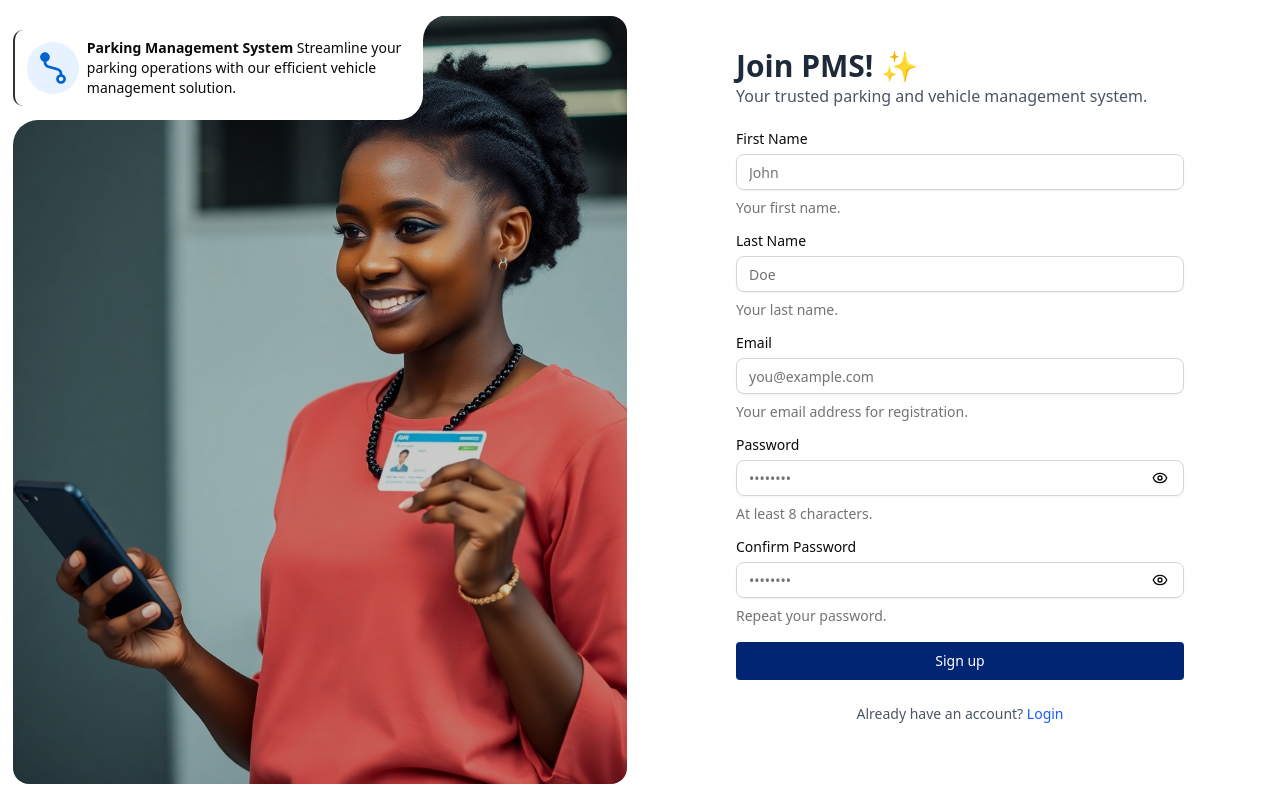
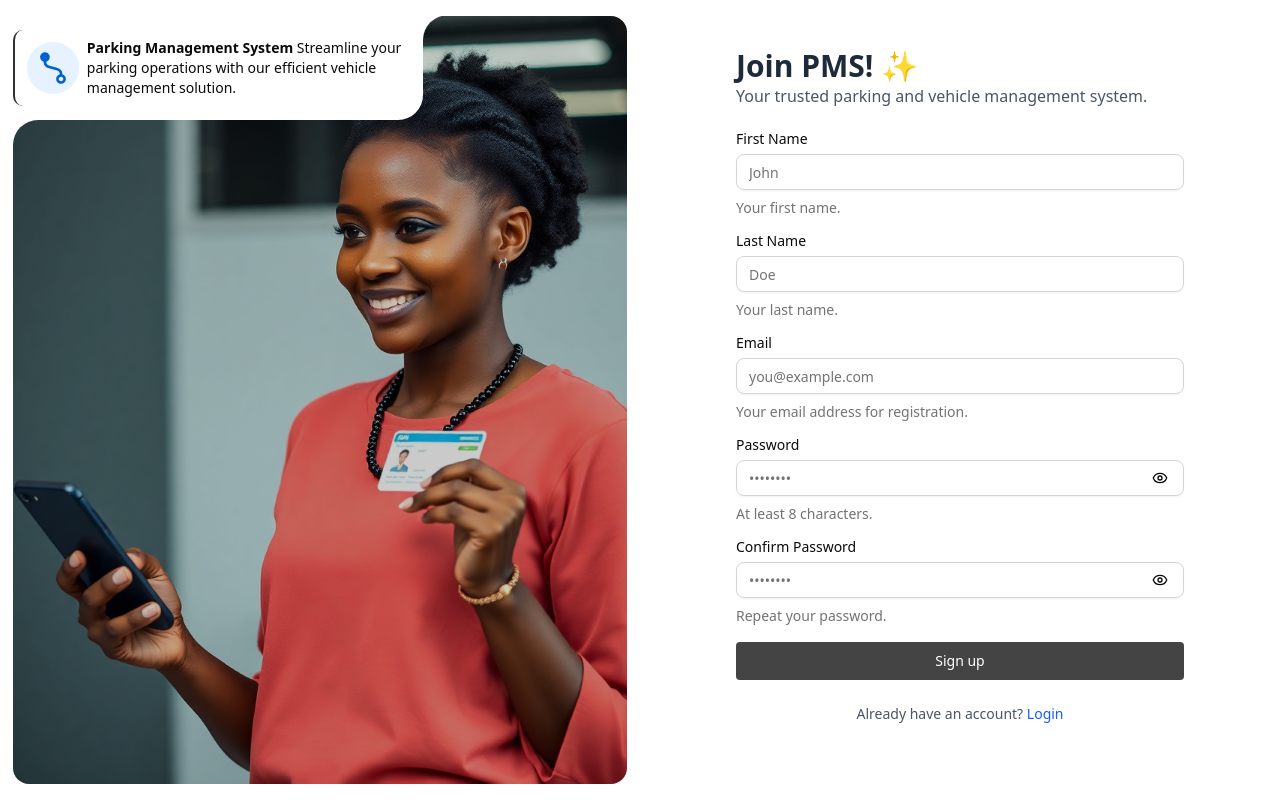
Before and after one commit to Peace-Ishimwe/ne-rest, a Next.js app in the folder template-next-ts/: page /auth/register in a window 1280 px wide. Built offline with nearby package versions, Linux system fonts and the light colour scheme; no server answers; what @bprogress/next would draw is missing.

Commit message:
feat: feat

```diff
--- a/template-next-ts/app/globals.css
+++ b/template-next-ts/app/globals.css
@@ -40,7 +40,7 @@
   --color-primary: #303030;
   --color-subprimary: #FAF7F3;
   --color-textIcon: #494C52;
-  --color-darkBlue: #012473;
+  --color-darkBlue: #5E5E5E;
   --color-textHeading: #000B22;
   --color-background: #E7F1EE;
   --color-textmain: #494C52;
@@ -228,7 +228,7 @@
 }
 
 .main-dark-button {
-  @apply px-6 justify-center h-[38px] space-x-2 bg-[#012473] text-white flex items-center rounded hover:!bg-primary/90 transition-all duration-300 cursor-pointer;
+  @apply px-6 justify-center h-[38px] space-x-2 bg-primary/90 text-white flex items-center rounded hover:!bg-primary/90 transition-all duration-300 cursor-pointer;
 }
 
 .main-select {
```
